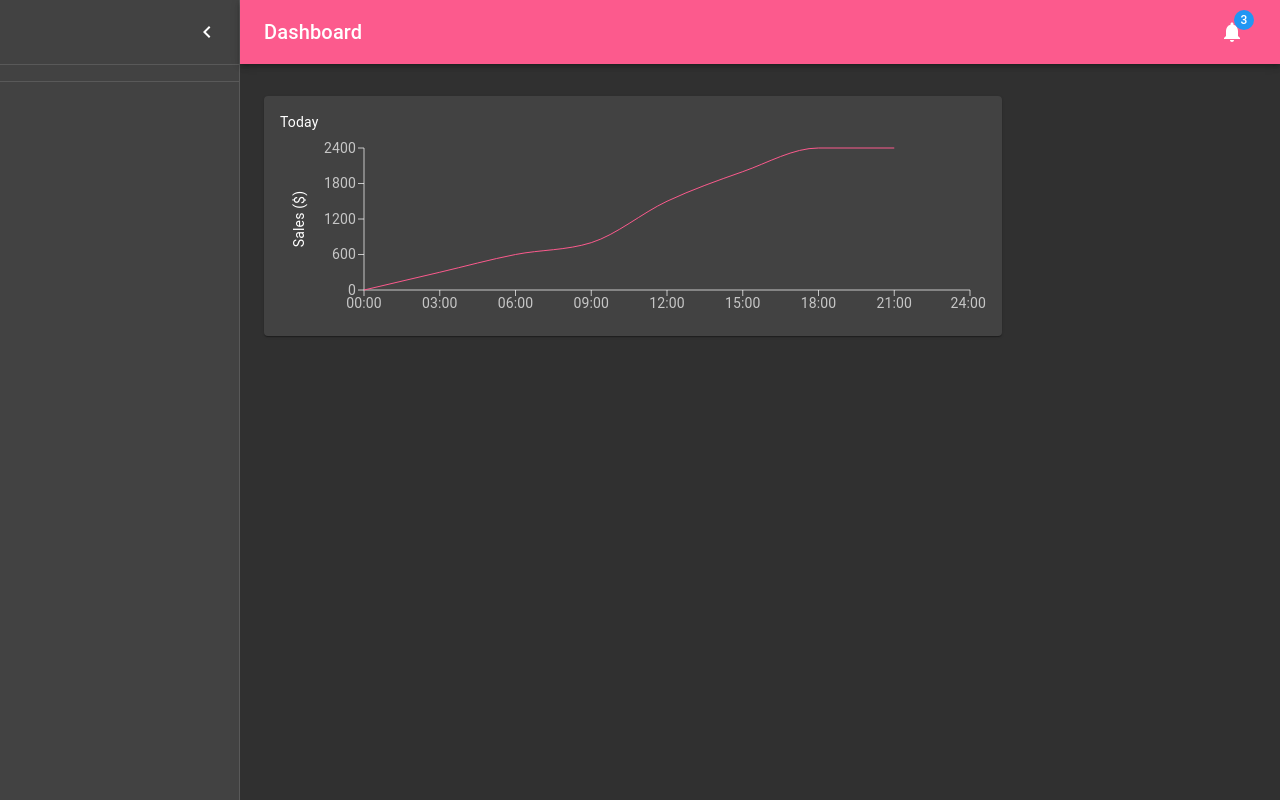
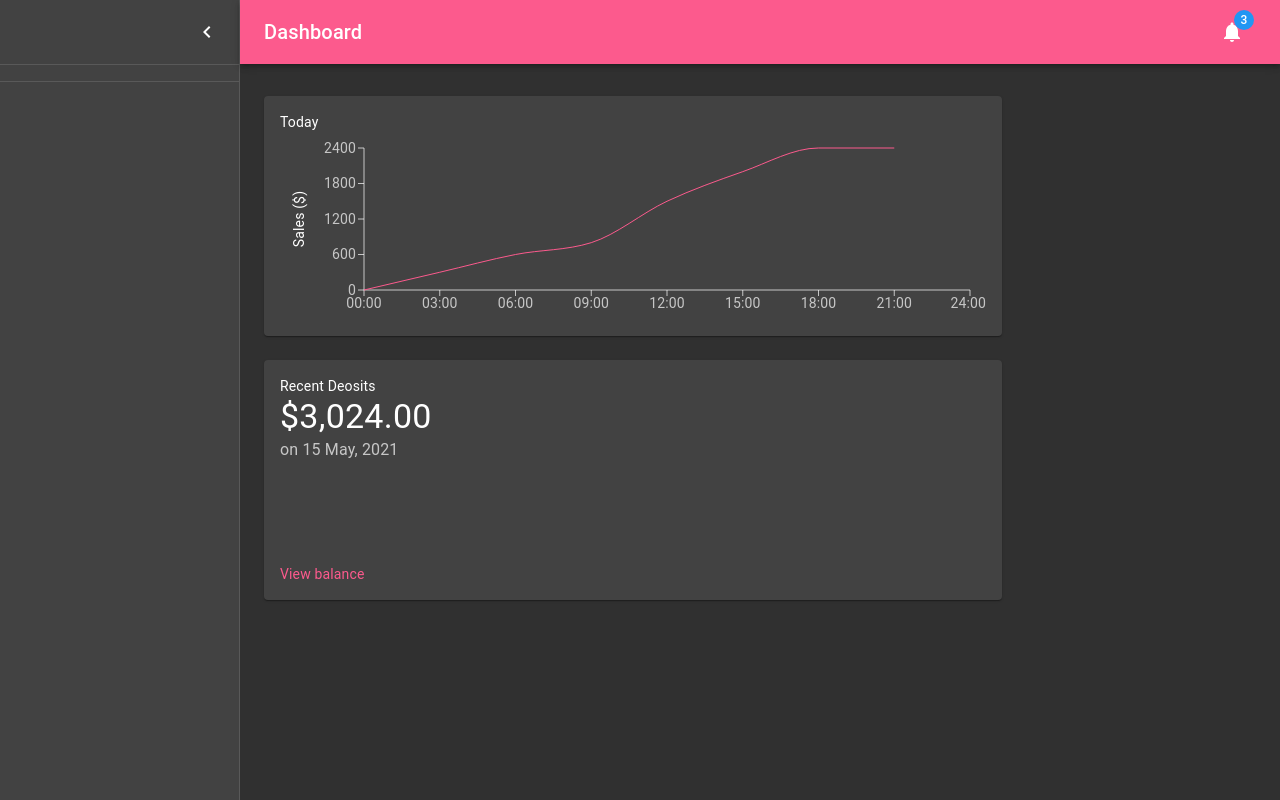
Before and after one commit to jyoti857/material_template, a React (Create React App) app: page / in a window 1280 px wide. Built offline with nearby package versions, Linux system fonts and the light colour scheme.

Commit message:
deposits

```diff
--- a/src/pages/getting-started/templates/dahboard/Dashboard.tsx
+++ b/src/pages/getting-started/templates/dahboard/Dashboard.tsx
@@ -7,6 +7,7 @@ import clsx from 'clsx'
 import NotificationsIcon from '@material-ui/icons/Notifications'
 import ChevronLeftIcon from '@material-ui/icons/ChevronLeft'
 import Chart from "./Chart";
+import Deposits from "./Deposits";
 
 const drawerWidth = 240;
 const useStyles = makeStyles((theme?: Theme) =>
@@ -160,9 +161,9 @@ const Dashboard: FC<any> = () =>{
                 <Chart />
               </Paper>
             </Grid>
-          <Grid>
-            <Paper>
-
+          <Grid item xs = {12} md = {8} lg = {9}>
+            <Paper className = {fixedHeightPaper}>
+              <Deposits />
             </Paper>
           </Grid>
           <Grid>
--- /dev/null
+++ b/src/pages/getting-started/templates/dahboard/Deposits.tsx
@@ -0,0 +1,36 @@
+import { Link, makeStyles, Typography } from "@material-ui/core";
+import { ClassNameMap } from "@material-ui/styles";
+import React, { FC } from "react";
+
+const useStyles = makeStyles({
+  depositContext: {
+    flex: 1
+  }
+})
+
+const Deposits: FC<any> = () => {
+  const classes: ClassNameMap<"depositContext">  = useStyles();
+  return(
+    <React.Fragment>
+      <div>Recent Deosits</div>
+      <Typography component ='p' variant = 'h4'>
+        $3,024.00
+      </Typography>
+      <Typography
+        color = 'textSecondary' className = {classes.depositContext}
+      >
+        on 15 May, 2021
+      </Typography>
+      <div>
+        <Link
+          color = 'primary' href='#'
+          onClick = {(e: any) => e.preventDefault()}
+        >
+          View balance
+        </Link>
+      </div>
+    </React.Fragment>
+  )
+}
+
+export default Deposits;
```
